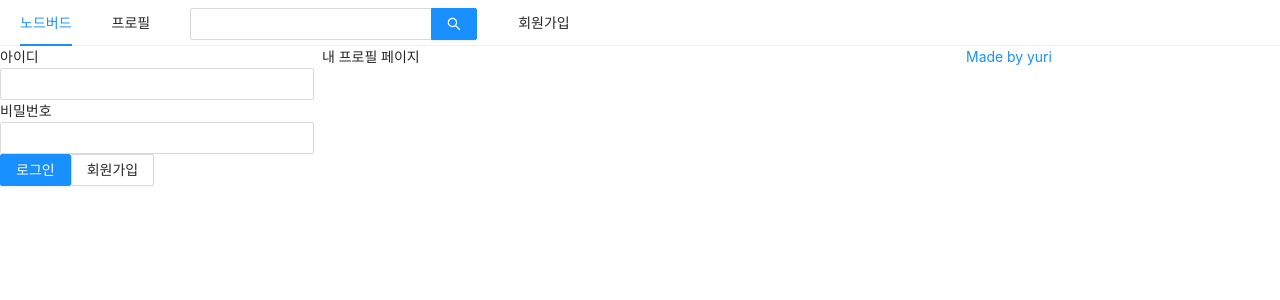
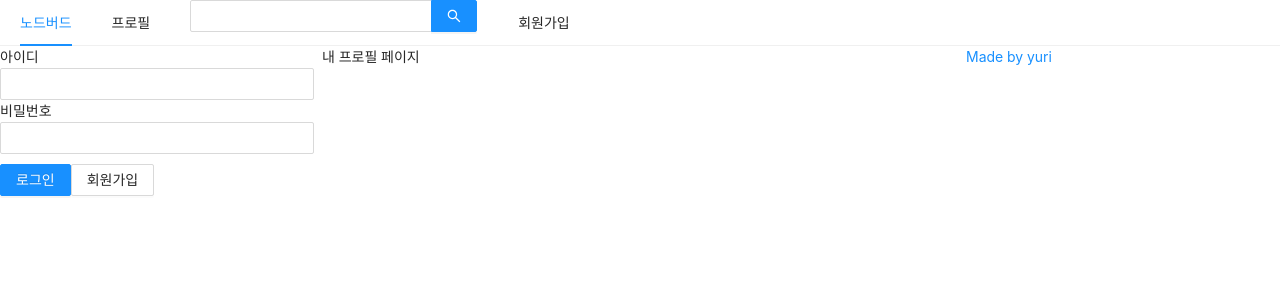
Before and after one commit to leyuri/react-nodebird, a Next.js app in the folder front/: page /profile in a window 1280 px wide. Shown: the top 300 px of the page. Built offline with nearby package versions, Linux system fonts and the light colour scheme.

Commit message:
Add style using styled-components

```diff
--- a/front/components/AppLayout.js
+++ b/front/components/AppLayout.js
@@ -8,10 +8,13 @@
     Row,
   } from 'antd';
 import 'antd/dist/antd.css'
-
+import styled from 'styled-components'
 import UserProfile from './UserProfile'
 import LoginForm from './LoginForm'
 
+const SearchInput = styled(Input.Search)`
+    verticalAlign: 'middle'
+`;
 const AppLayout = ({ children }) => {
     const [isLoggedIn] = useState(false)
 
@@ -25,7 +28,7 @@
                         <Link href="/profile"><a>프로필</a></Link>
                     </Menu.Item>
                     <Menu.Item>
-                        <Input.Search enterButton style={{ verticalAlign: 'middle' }}  />
+                        <SearchInput enterButton />
                     </Menu.Item>
                     <Menu.Item>
                         <Link href="/signup"><a>회원가입</a></Link>
--- a/front/components/LoginForm.js
+++ b/front/components/LoginForm.js
@@ -4,6 +4,11 @@
   } from 'antd';
 import 'antd/dist/antd.css'
 import Link from 'next/link'
+import styled from 'styled-components'
+
+const ButtonWrapper = styled.div`
+  margin-top: 10px;
+`;
 
 const LoginForm = () => {
 
@@ -39,10 +44,10 @@
                     onChange={onChangePassword}
                     required />
             </div>
-            <div>
+            <ButtonWrapper>
                 <Button type="primary" htmlType="submit" loading={false}>로그인</Button>
                 <Link href="/signup"><a><Button>회원가입</Button></a></Link>
-            </div>
+            </ButtonWrapper>
         </Form>
     )
 }
```
